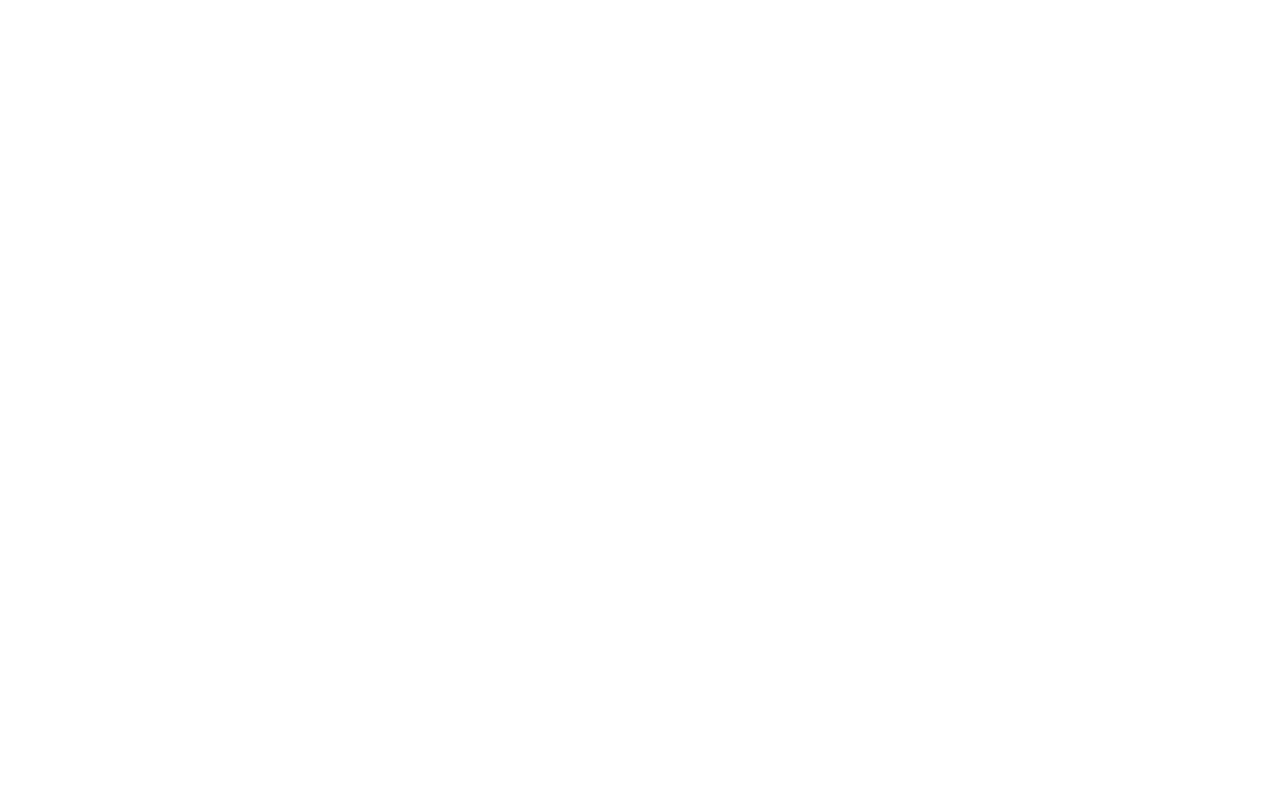
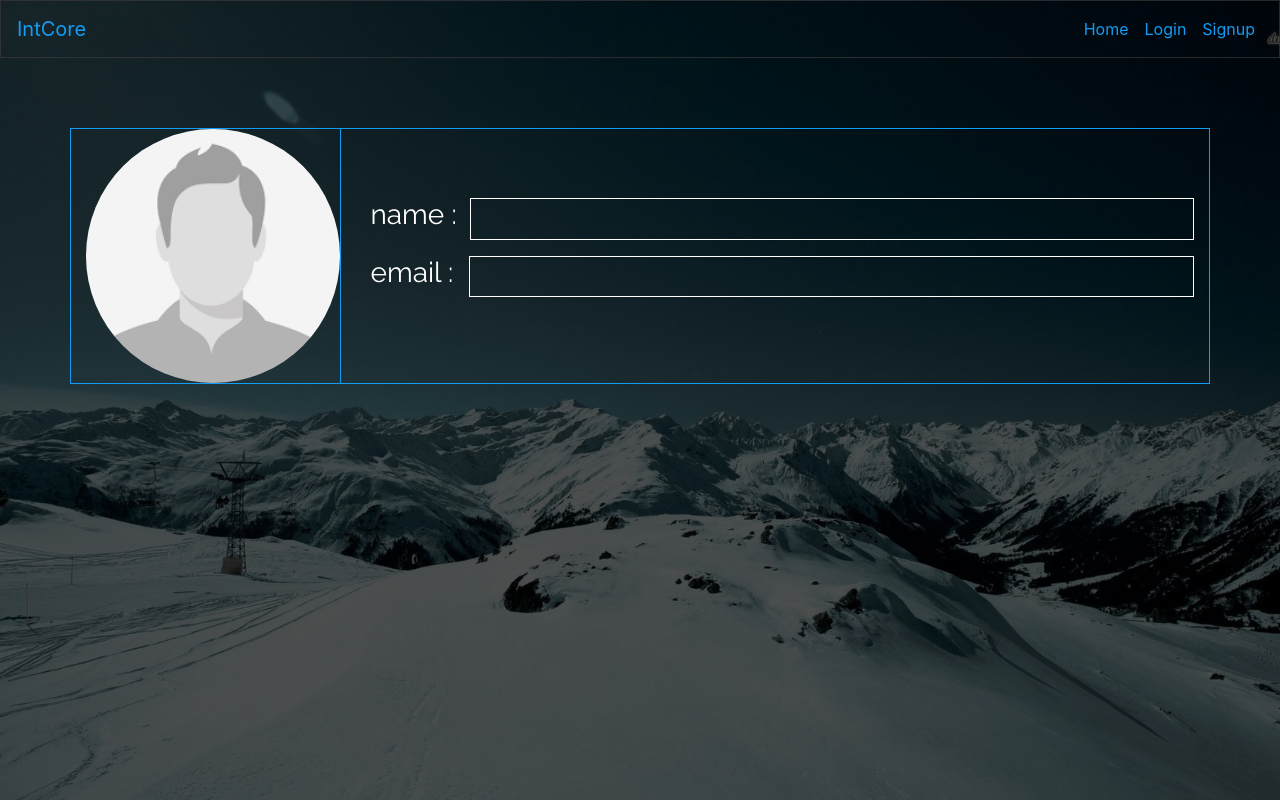
Before and after one commit to tarekkhaled/registration_form, a PHP site: page /profile.php in a window 1280 px wide. Before the commit the page is empty. Run offline with PHP 8.4, Linux system fonts and the light colour scheme; some libraries are stand-ins or nearby versions.

Commit message:
finish the design of profile system

```diff
--- a/public/profile.php
+++ b/public/profile.php
@@ -0,0 +1,48 @@
+<!-- Place to header.php -->
+<?php require "includes/header.php" ?>
+<body>
+    <header id="header-sec">
+        <div class="overlay-header">
+            <!-- navigation bar -->
+            <?php require "includes/navbar.php" ?>
+
+            <div class="profile-header">
+                <div class="container">
+                    <div class="row profile-row">
+                        <div class="col-md-3">
+                            <div class="img-profile">
+                                <img src="images/profile.png" alt="profile">
+                            </div>
+                        </div>
+                        <div class="col-md-9 m-auto">
+                            <div class="info-profile">
+                                <div class="profile-item">
+                                    <div class="headers-profile">
+                                        <h3>name :</h3>
+                                    </div>
+                                    <div class="info-profile">
+                                        <input type="text" name="show-name">
+                                    </div>
+                                </div>
+                                <div class="profile-item">
+                                    <div class="headers-profile">
+                                        <h3>email :</h3>
+                                    </div>
+                                    <div class="info-profile">
+                                        <input type="text"  name="show-email">
+                                    </div>
+                                </div>
+                            </div>
+                        </div>
+                    </div>
+                </div>
+            </div>
+        </div>
+
+    </header>
+
+</body>
+
+
+<!-- Place to footer.php
+<?php require "includes/footer.php" ?>
--- a/public/style/main.css
+++ b/public/style/main.css
@@ -163,3 +163,55 @@ input::placeholder {
   -webkit-transition: all .5s ease-in-out;
   transition: all .5s ease-in-out;
 }
+
+/*___Profile System_____ */
+.profile-header {
+  padding-top: 8rem;
+  font-family: 'Raleway', sans-serif;
+  color: #fff;
+}
+
+.profile-row {
+  border: 1px solid #129CF3;
+}
+
+.img-profile {
+  border-right: 1px solid #129CF3;
+}
+
+.img-profile img {
+  border-radius: 50%;
+  width: 100%;
+}
+
+.profile-item {
+  display: -ms-grid;
+  display: grid;
+      grid-template-areas: 'left right';
+  margin-bottom: 1rem;
+}
+
+.headers-profile {
+  -ms-grid-row: 1;
+  -ms-grid-column: 1;
+  grid-area: left;
+  -ms-grid-column: 1;
+  -ms-grid-column-span: 7;
+  grid-column: 1/8;
+}
+
+.info-profile {
+  -ms-grid-row: 1;
+  -ms-grid-column: 2;
+  grid-area: right;
+  -ms-grid-column: 2;
+  -ms-grid-column-span: 6;
+  grid-column: 2/8;
+}
+
+.info-profile input {
+  height: 100%;
+  width: 100%;
+  background: transparent;
+  border: 1px solid #fff;
+}
```
Also changed, not shown: public/signup.php (+11 -3 lines), sass/main.scss (+43 -0 lines), public/images/profile.png (added), public/images/user.png (added).
